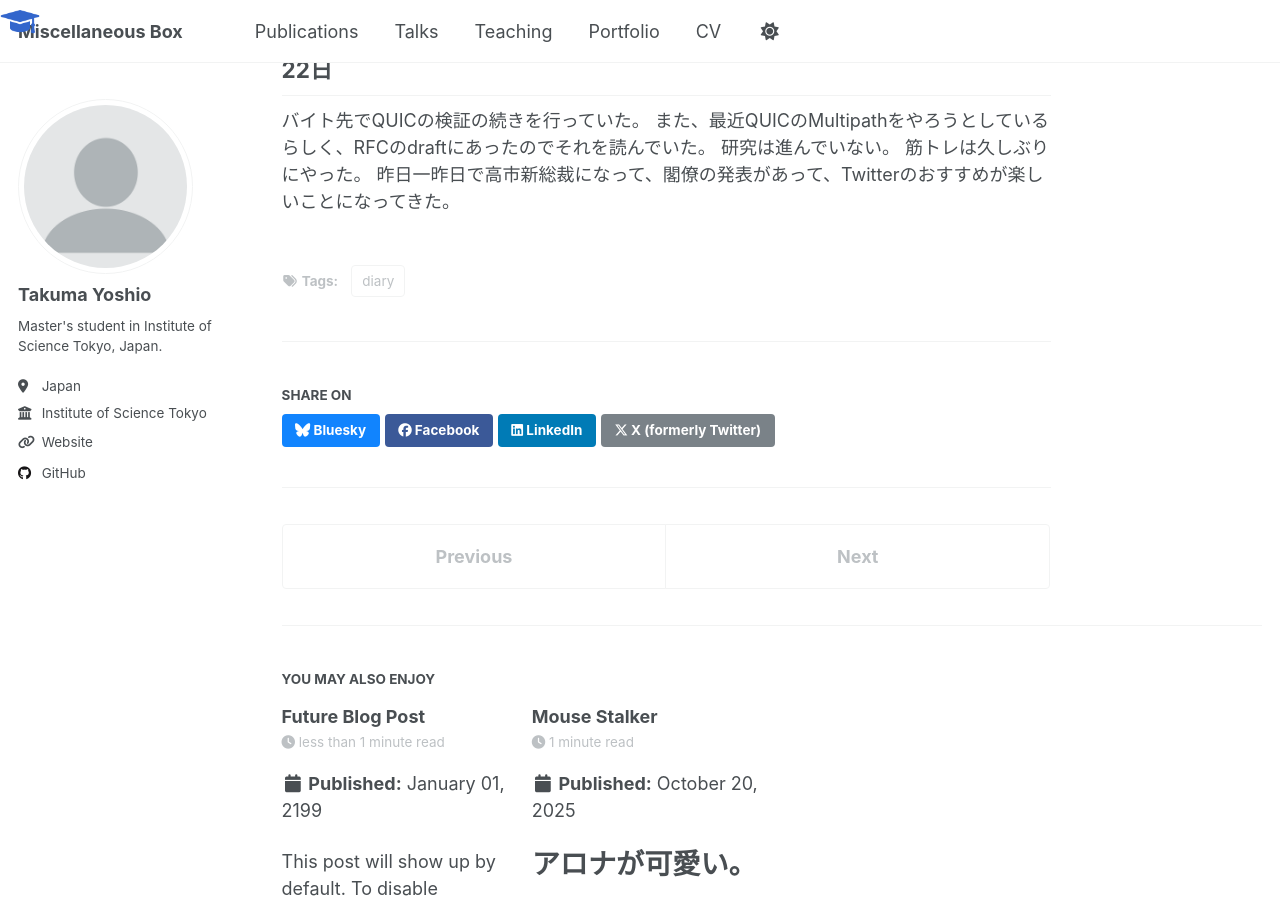
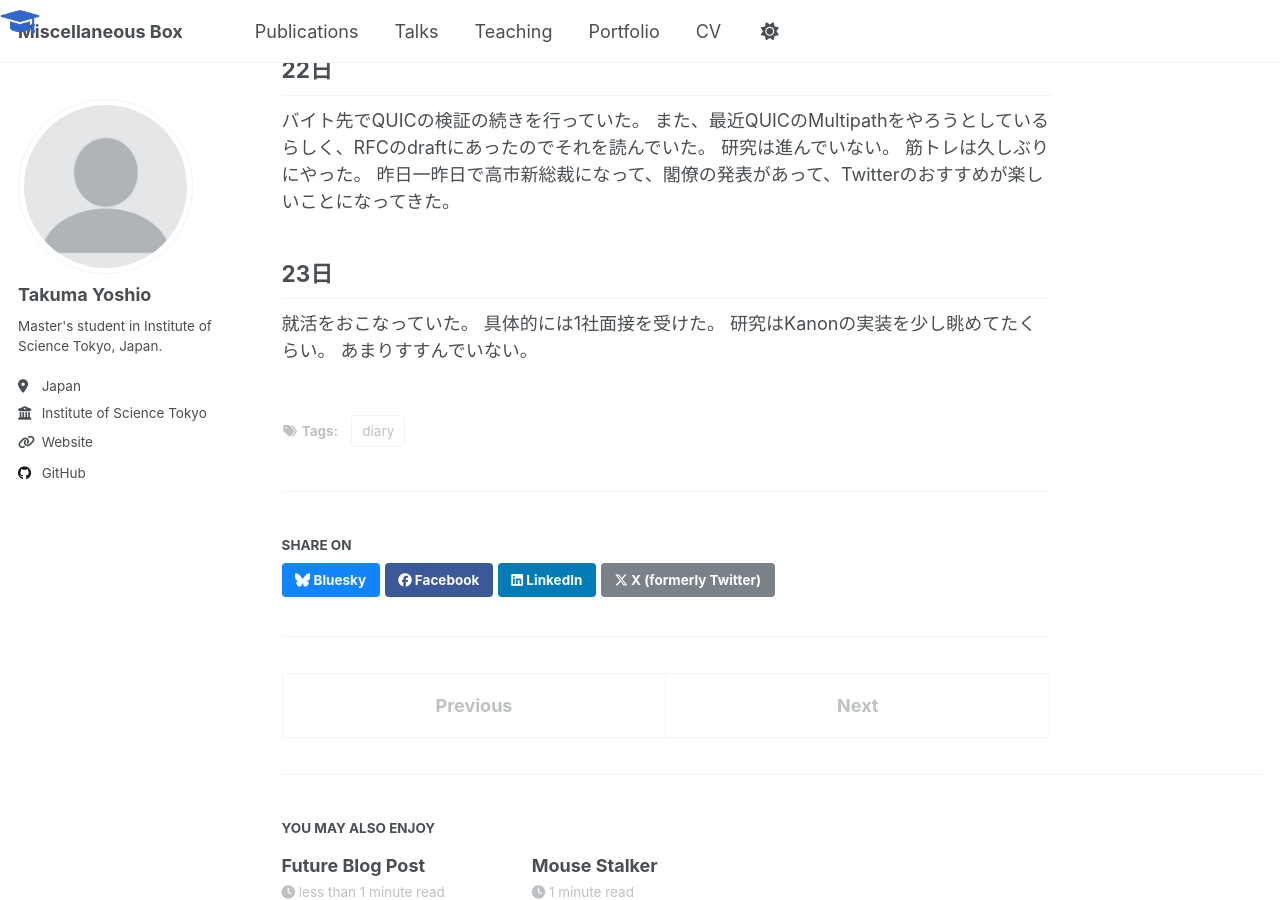
Before and after one commit to ta-yoshi02/ta-yoshi02.github.io, a Jekyll site: the page built from _posts/2025-10-10-blog-post.md, in a window 1280 px wide and 900 px high, scrolled down 2238 px. Built offline with Jekyll 4.4.1, drawn with Linux system fonts in a browser that asks for light colours; a script that is not in the unit is left out.

Commit message:
23日にっき

```diff
--- a/_posts/2025-10-10-blog-post.md
+++ b/_posts/2025-10-10-blog-post.md
@@ -66,3 +66,9 @@ VMWareで仮想環境を作成したので早速ゲームをやることに。Tw
 研究は進んでいない。
 筋トレは久しぶりにやった。
 昨日一昨日で高市新総裁になって、閣僚の発表があって、Twitterのおすすめが楽しいことになってきた。
+
+## 23日
+就活をおこなっていた。
+具体的には1社面接を受けた。
+研究はKanonの実装を少し眺めてたくらい。
+あまりすすんでいない。
```
